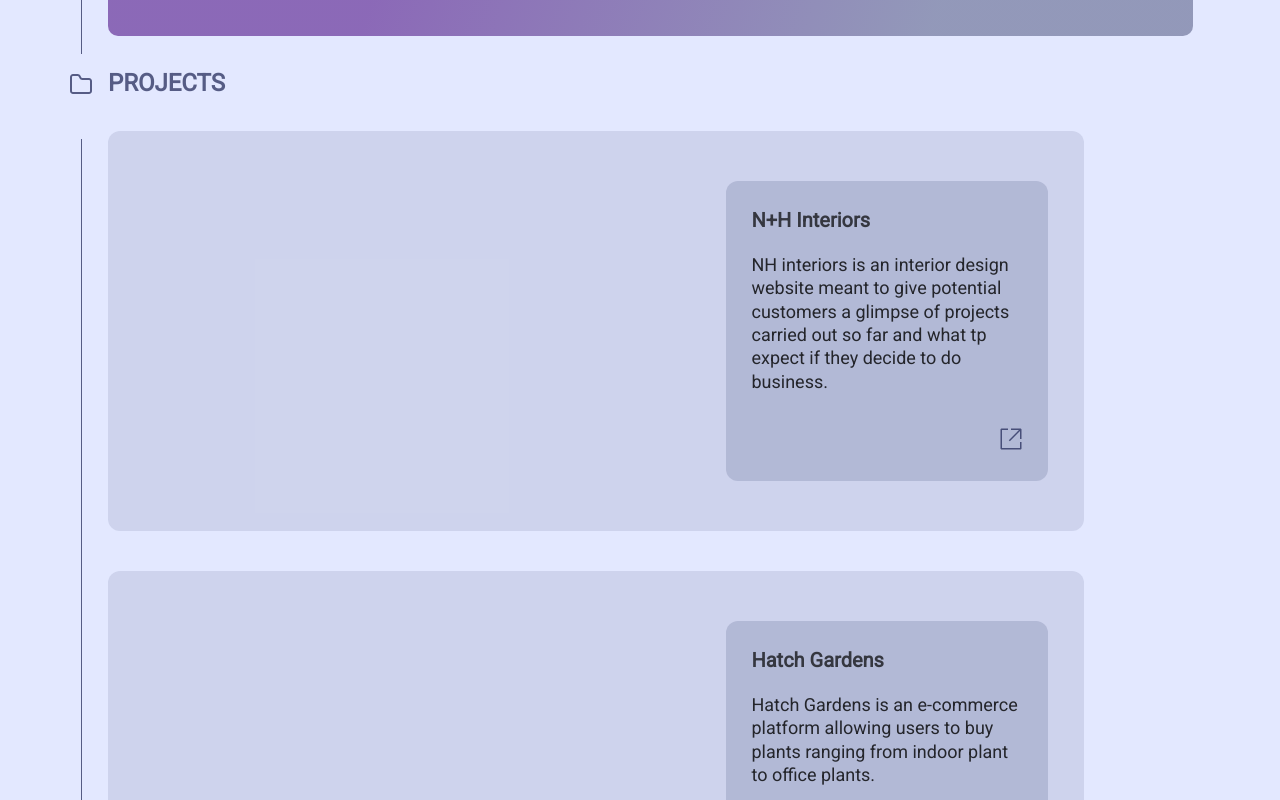
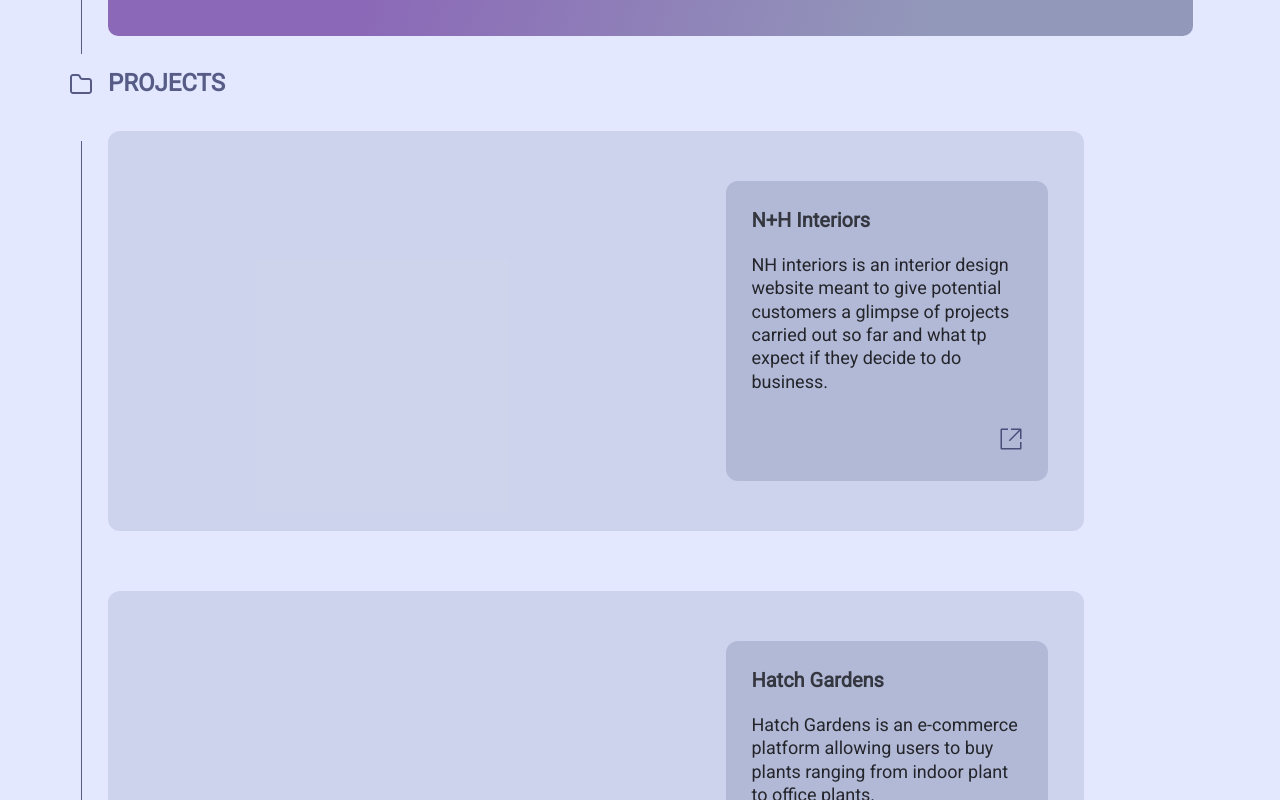
Before and after one commit to naura1835/portfolio, a React (Create React App) app: page / in a window 1280 px wide. Shown: the part 1520-2320 px from the top of the page. Built offline with nearby package versions, Linux system fonts and the light colour scheme.

Commit message:
gap issue fixed

```diff
--- a/src/components/project-preview/project-preview.styles.js
+++ b/src/components/project-preview/project-preview.styles.js
@@ -1,9 +1,7 @@
 import styled from "styled-components";
 
 export const Wrapper = styled.div`
-  display: flex;
-  flex-direction: column;
-  // flex-wrap: wrap;
-  row-gap: 40px;
-  column-gap: 20px;
+  display: grid;
+  grid-template-columns: 1fr;
+  grid-gap: 60px;
 `;
--- a/src/components/project/project.styles.js
+++ b/src/components/project/project.styles.js
@@ -31,7 +31,7 @@ export const Wrapper = styled.div`
     grid-template-areas:
       "details"
       "picture";
-    grid-gap: 10vh;
+    grid-gap: 5vh;
     padding: 5vw;
   }
 `;
```
